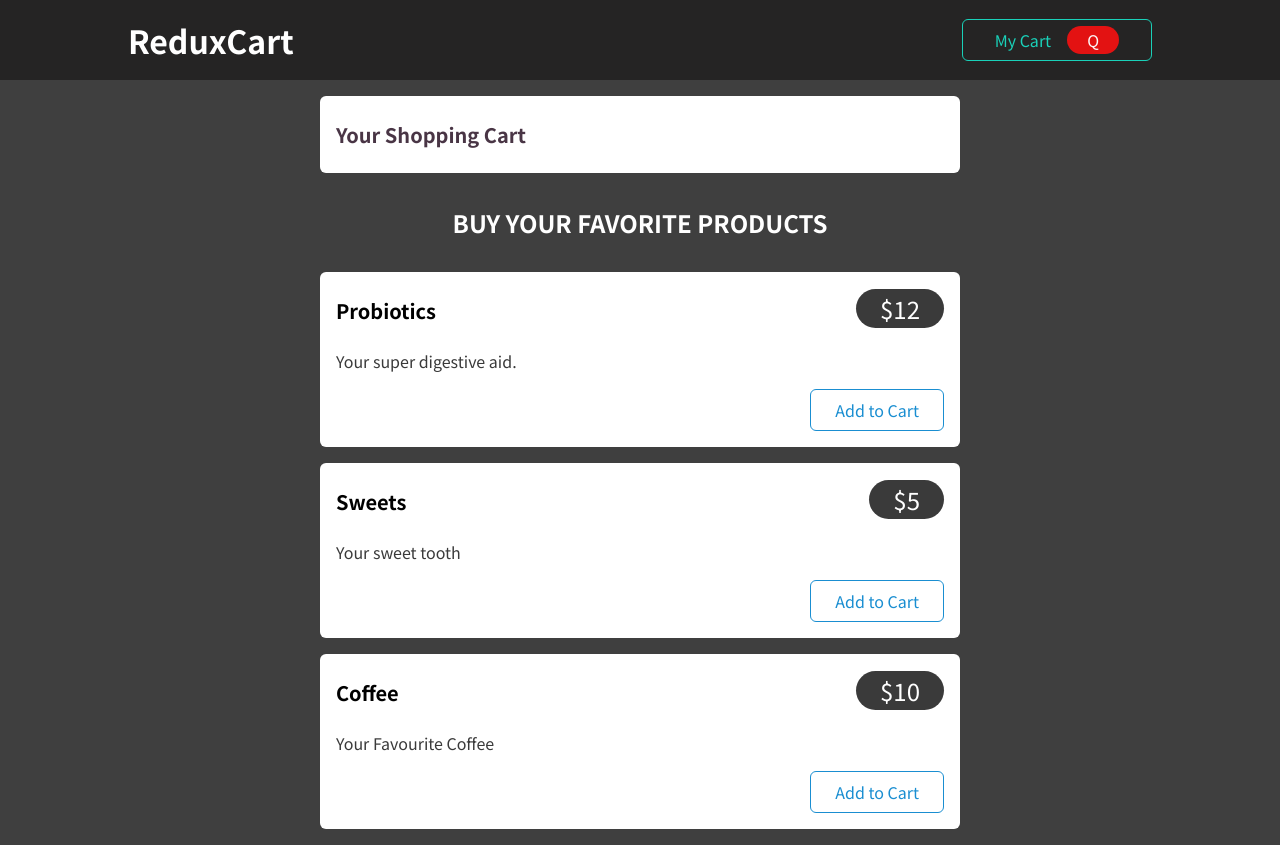
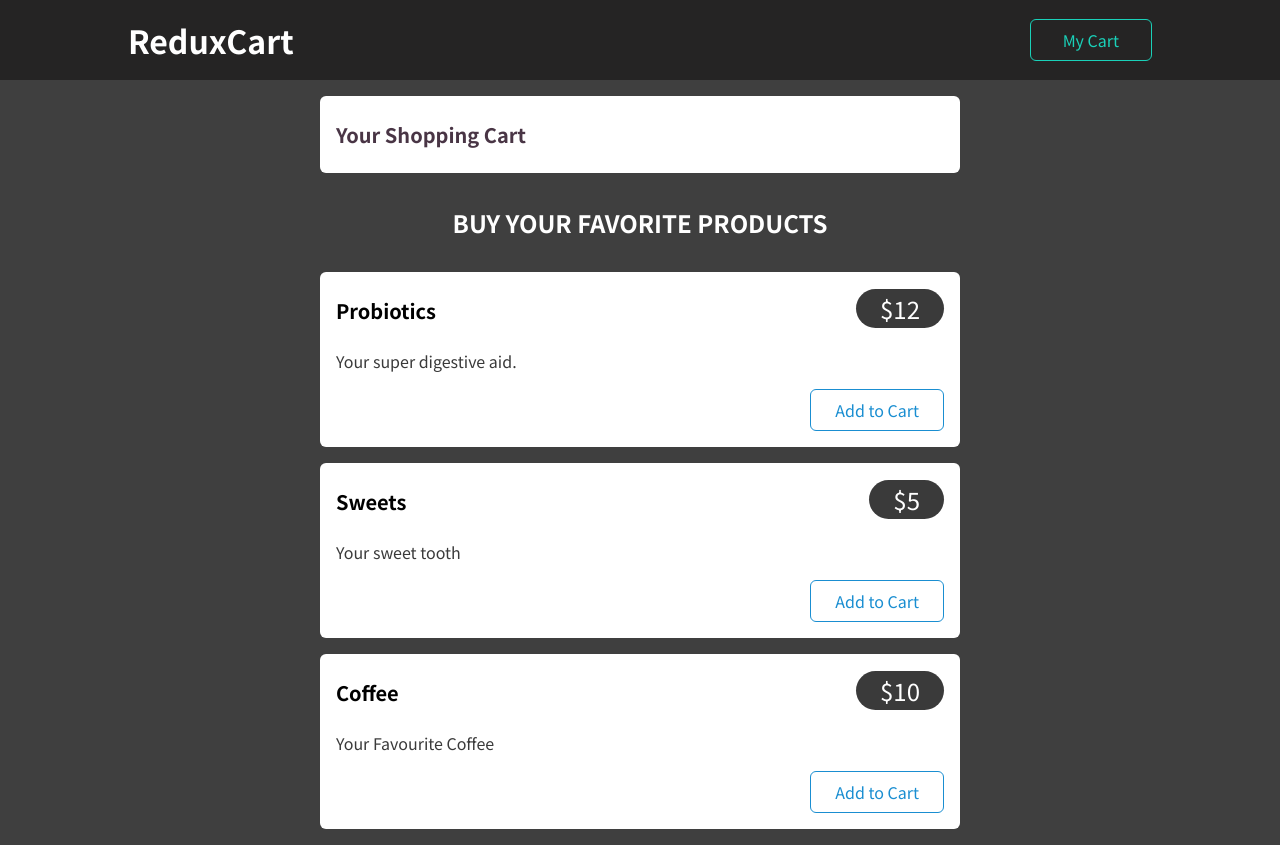
Before and after one commit to kelvinmacharia254/react_project4_redux_cart_EADEVS, a React (Vite) app: page / in a window 1280 px wide. Built offline with nearby package versions, Linux system fonts and the light colour scheme.

Commit message:
- show overal quantity of unique items in the cart on the CartButton - condition render CartButton if totalQuantity > 1

```diff
--- a/src/components/Cart/CartButton.jsx
+++ b/src/components/Cart/CartButton.jsx
@@ -1,10 +1,12 @@
 import classes from './CartButton.module.css'
+import {useSelector} from "react-redux";
+
 const CartButton = (props) => {
-
+    const totalQuantity = useSelector(state => state.cart.totalQuantity);
     return(
         <button className={classes.button}>
             <span>My Cart</span>
-            <span className={classes.badge}>Q</span>
+            {(totalQuantity > 0) && <span className={classes.badge}>{totalQuantity}</span>}
         </button>
     )
 }
```
